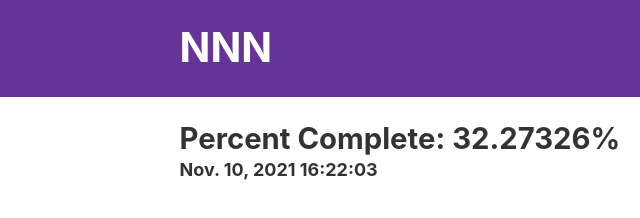
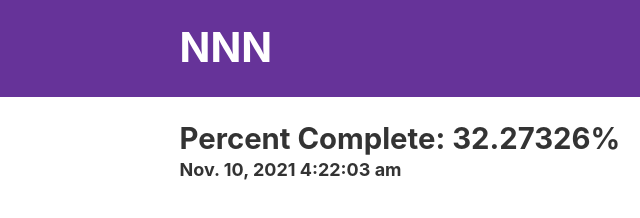
Before and after one commit to srianbury/nnn-clock, a Gatsby site: page / in a window 1280 px wide. Shown: the full height of the page, 0-640 px from the left. Built offline with nearby package versions, Linux system fonts and the light colour scheme; Gatsby itself is replaced by a stand-in of ours.

Commit message:
UTC time to local time, ampm, 12 hour time

```diff
--- a/src/pages/index.js
+++ b/src/pages/index.js
@@ -38,13 +38,15 @@ const PercentComplete = () => {
 
   function formattedTime(){
     const monthShort = now.toLocaleDateString(undefined, { month: 'short' });
-    const day = ("0" + now.getUTCDate()).slice(-2);
-    const year = now.getUTCFullYear();
-    const hour = ("0" + now.getUTCHours()).slice(-2);
-    const minute = ("0" + now.getUTCMinutes()).slice(-2);
-    const second = ("0" + now.getUTCSeconds()).slice(-2);
+    const day = ("0" + now.getDate()).slice(-2);
+    const year = now.getFullYear();
+    const baseHour = now.getHours();
+    const ampm = baseHour < 12 ? 'pm' : 'am';
+    const hour = baseHour === 0 ? 12 : baseHour % 12;
+    const minute = ("0" + now.getMinutes()).slice(-2);
+    const second = ("0" + now.getSeconds()).slice(-2);
 
-    return `${monthShort}. ${day}, ${year} ${hour}:${minute}:${second}`;
+    return `${monthShort}. ${day}, ${year} ${hour}:${minute}:${second} ${ampm}`;
   }
 
   return <div>
```
